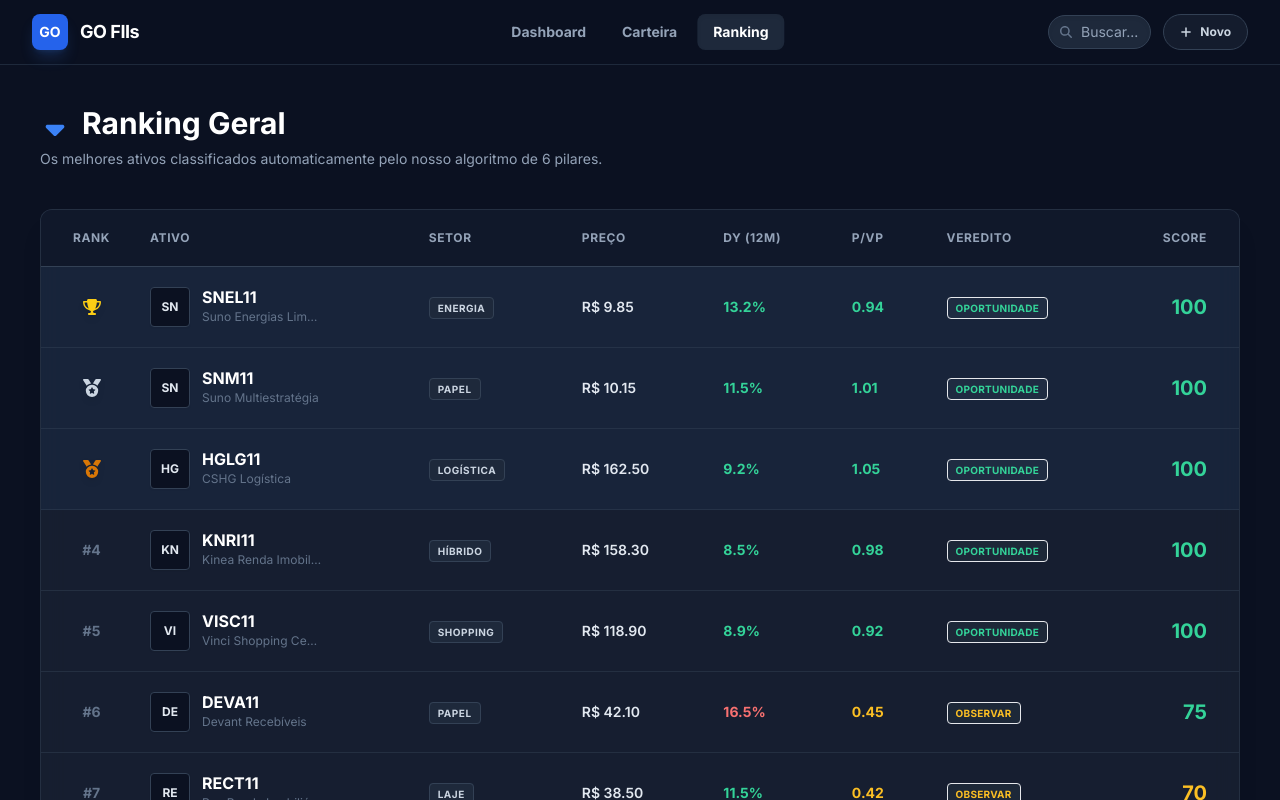
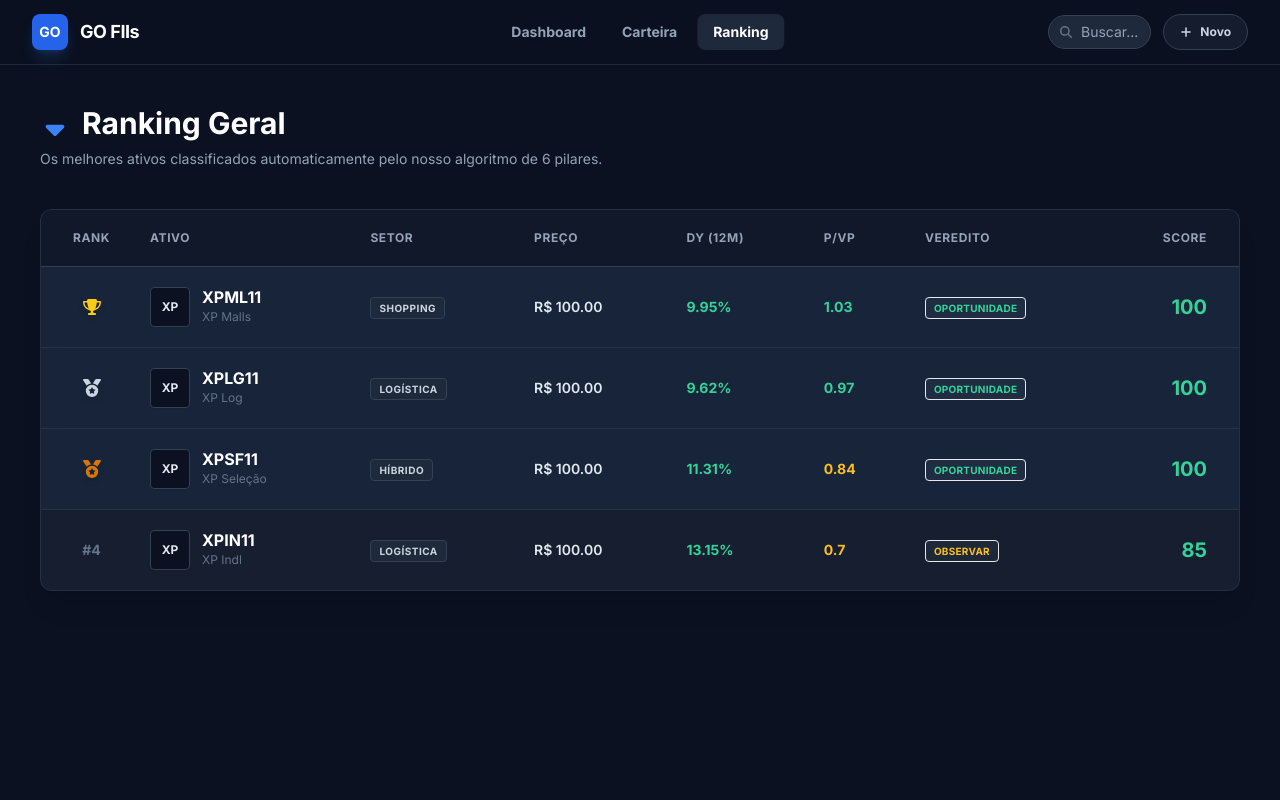
Before and after one commit to tigocode/gofil, a Next.js app: page /ranking in a window 1280 px wide. Shown: the top 800 px of the page. Built offline with nearby package versions, Linux system fonts and the light colour scheme.

Commit message:
chore: update FII data from Investidor10

```diff
--- a/src/data/mocks.ts
+++ b/src/data/mocks.ts
@@ -15,100 +15,104 @@
 // Dados simulados (Copiados do seu HTML)
 export const MOCK_FIIS: FiiData[] = [
     {
-                ticker: "SNEL11",
-                name: "Suno Energias Limpas",
-                sector: "Energia",
-                price: 9.85,
-                pvp: 0.94,
-                dy_12m: 13.2,
-                vacancy: 0,
-                liquidity: 1500000,
-                assets_count: 5,
-                dividends: [0.10, 0.11, 0.10, 0.12, 0.10, 0.10, 0.11, 0.10, 0.10, 0.10, 0.10, 0.12]
+        "ticker": "XPML11",
+        "name": "XP Malls",
+        "sector": "Shopping",
+        "price": 100.0,
+        "pvp": 1.03,
+        "dy_12m": 9.95,
+        "vacancy": 0.0,
+        "liquidity": 14460000,
+        "assets_count": 10,
+        "dividends": [
+            0.1,
+            0.1,
+            0.1,
+            0.1,
+            0.1,
+            0.1,
+            0.1,
+            0.1,
+            0.1,
+            0.1,
+            0.1,
+            0.1
+        ]
     },
     {
-                ticker: "SNM11",
-                name: "Suno Multiestratégia",
-                sector: "Papel",
-                price: 10.15,
-                pvp: 1.01,
-                dy_12m: 11.5,
-                vacancy: 0,
-                liquidity: 800000,
-                assets_count: 15,
-                dividends: [0.10, 0.10, 0.10, 0.10, 0.10, 0.10, 0.10, 0.10, 0.10, 0.10, 0.10, 0.10]
+        "ticker": "XPLG11",
+        "name": "XP Log",
+        "sector": "Logística",
+        "price": 100.0,
+        "pvp": 0.97,
+        "dy_12m": 9.62,
+        "vacancy": 0.0,
+        "liquidity": 5890000,
+        "assets_count": 10,
+        "dividends": [
+            0.1,
+            0.1,
+            0.1,
+            0.1,
+            0.1,
+            0.1,
+            0.1,
+            0.1,
+            0.1,
+            0.1,
+            0.1,
+            0.1
+        ]
     },
     {
-                ticker: "HGLG11",
-                name: "CSHG Logística",
-                sector: "Logística",
-                price: 162.50,
-                pvp: 1.05,
-                dy_12m: 9.2,
-                vacancy: 2.5,
-                liquidity: 8500000,
-                assets_count: 17,
-                dividends: [1.10, 1.10, 1.10, 1.10, 1.50, 1.10, 1.10, 1.10, 1.10, 1.10, 2.20, 1.10]
+        "ticker": "XPIN11",
+        "name": "XP Indl",
+        "sector": "Logística",
+        "price": 100.0,
+        "pvp": 0.7,
+        "dy_12m": 13.15,
+        "vacancy": 0.0,
+        "liquidity": 477290,
+        "assets_count": 10,
+        "dividends": [
+            0.1,
+            0.1,
+            0.1,
+            0.1,
+            0.1,
+            0.1,
+            0.1,
+            0.1,
+            0.1,
+            0.1,
+            0.1,
+            0.1
+        ]
     },
     {
-                ticker: "KNRI11",
-                name: "Kinea Renda Imobiliária",
-                sector: "Híbrido",
-                price: 158.30,
-                pvp: 0.98,
-                dy_12m: 8.5,
-                vacancy: 3.1,
-                liquidity: 4200000,
-                assets_count: 21,
-                dividends: [1.00, 0.95, 1.00, 1.00, 1.00, 1.00, 1.00, 1.00, 1.00, 0.98, 1.01, 1.00]
-            },
-            {
-                ticker: "DEVA11",
-                name: "Devant Recebíveis",
-                sector: "Papel",
-                price: 42.10,
-                pvp: 0.45,
-                dy_12m: 16.5,
-                vacancy: 0,
-                liquidity: 1200000,
-                assets_count: 45,
-                dividends: [0.50, 0.45, 0.40, 0.35, 0.30, 0.55, 0.40, 0.30, 0.25, 0.20, 0.15, 0.40]
-            },
-            {
-                ticker: "TRXB11",
-                name: "Trix Recebíveis",
-                sector: "Papel",
-                price: 105.00,
-                pvp: 1.73,
-                dy_12m: 11.2,
-                vacancy: 0,
-                liquidity: 50000,
-                assets_count: 1,
-                dividends: [1.00, 1.00, 1.00, 1.00, 1.00, 1.00, 1.00, 1.00, 1.00, 1.00, 1.00, 1.00]
-            },
-            {
-                ticker: "VISC11",
-                name: "Vinci Shopping Centers",
-                sector: "Shopping",
-                price: 118.90,
-                pvp: 0.92,
-                dy_12m: 8.9,
-                vacancy: 6.5,
-                liquidity: 5500000,
-                assets_count: 25,
-                dividends: [0.85, 0.90, 0.85, 0.95, 1.00, 0.80, 0.85, 0.92, 0.88, 0.90, 0.85, 0.95]
-            },
-            {
-                ticker: "RECT11",
-                name: "Rec Renda Imobiliária",
-                sector: "Laje",
-                price: 38.50,
-                pvp: 0.42,
-                dy_12m: 11.5,
-                vacancy: 15.2,
-                liquidity: 900000,
-                assets_count: 9,
-                dividends: [0.40, 0.40, 0.38, 0.38, 0.36, 0.36, 0.34, 0.34, 0.34, 0.34, 0.34, 0.34]
+        "ticker": "XPSF11",
+        "name": "XP Seleção",
+        "sector": "Híbrido",
+        "price": 100.0,
+        "pvp": 0.84,
+        "dy_12m": 11.31,
+        "vacancy": 0.0,
+        "liquidity": 2390000,
+        "assets_count": 10,
+        "dividends": [
+            0.1,
+            0.1,
+            0.1,
+            0.1,
+            0.1,
+            0.1,
+            0.1,
+            0.1,
+            0.1,
+            0.1,
+            0.1,
+            0.1
+        ]
     }
 ];
 
```
Lines whose indentation alone changed are shown as unchanged.
